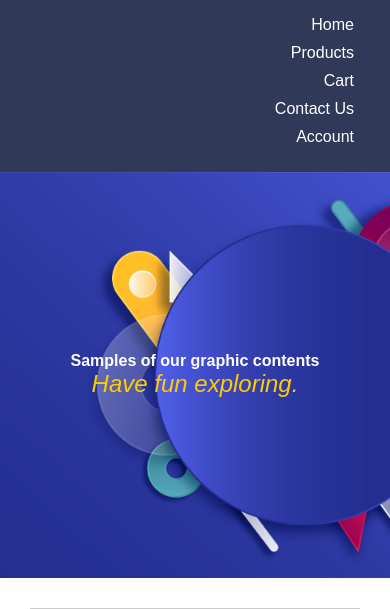
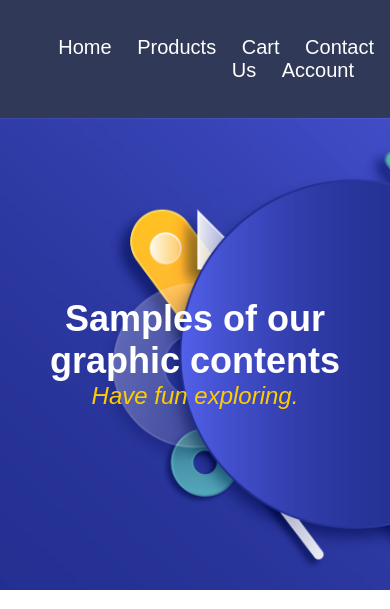
Before and after one commit to Stemmanuel95/Ecommerce, a Flask app: page /Graphic_designs in a window 390 px wide. Shown: the top 609 px of the page. Run offline with Flask 3, Linux system fonts and the light colour scheme; some libraries are stand-ins or nearby versions.

Commit message:
Modifying the styles to suit mobile screen displays

```diff
--- a/static/css/style.css
+++ b/static/css/style.css
@@ -14,22 +14,19 @@ header {
 }
 
 header h1 {
-    font-size: 20px;
+    font-size: 24px;
 }
 
 /* Style the navigation menu */
 nav ul {
     list-style-type: none;
     text-align: right;
-    font-size: 16px;
-    margin: 0;
-    padding: 0;
+    font-size: 20px;
 }
 
 nav ul li {
-    display: block;
+    display: inline;
     margin-right: 20px;
-    margin-bottom: 10px;
 }
 
 nav a {
@@ -54,8 +51,7 @@ nav li a:hover {
     padding: 10px;
     margin: 10px;
     text-align: center;
-    max-width: 100px;
-    box-sizing: border-box;
+    max-width: 200px;
     background-color: #f9f9f9;
 }
 
@@ -103,7 +99,7 @@ nav li a:hover {
 /* Style the footer for the index.html page */
 body footer {
     text-align: center;
-    padding: 10px;
+    padding: 10px 0;
     background-color: #313958;
     color: #fff; /*colour for the footer text>*/
 }
@@ -204,7 +200,7 @@ button:hover {
 
 .graphics h1 {
     color:#fff;
-    font-size: 16px;
+    font-size: 36px;
 }
 
 .graphics p{
@@ -212,7 +208,7 @@ button:hover {
 }
 
 .hero-section h2 {
-    font-size: 18px;
+    font-size: 36px;
     margin-bottom: 20px;
     margin-top: 50px;
     color: #ffcc00;
@@ -220,7 +216,7 @@ button:hover {
 
 .hero-section p {
     font-size: 18px;
-    margin-bottom: 20px;
+    margin-bottom: 40px;
     margin-top: 20px;
     color: #ffcc00;
 }
```
